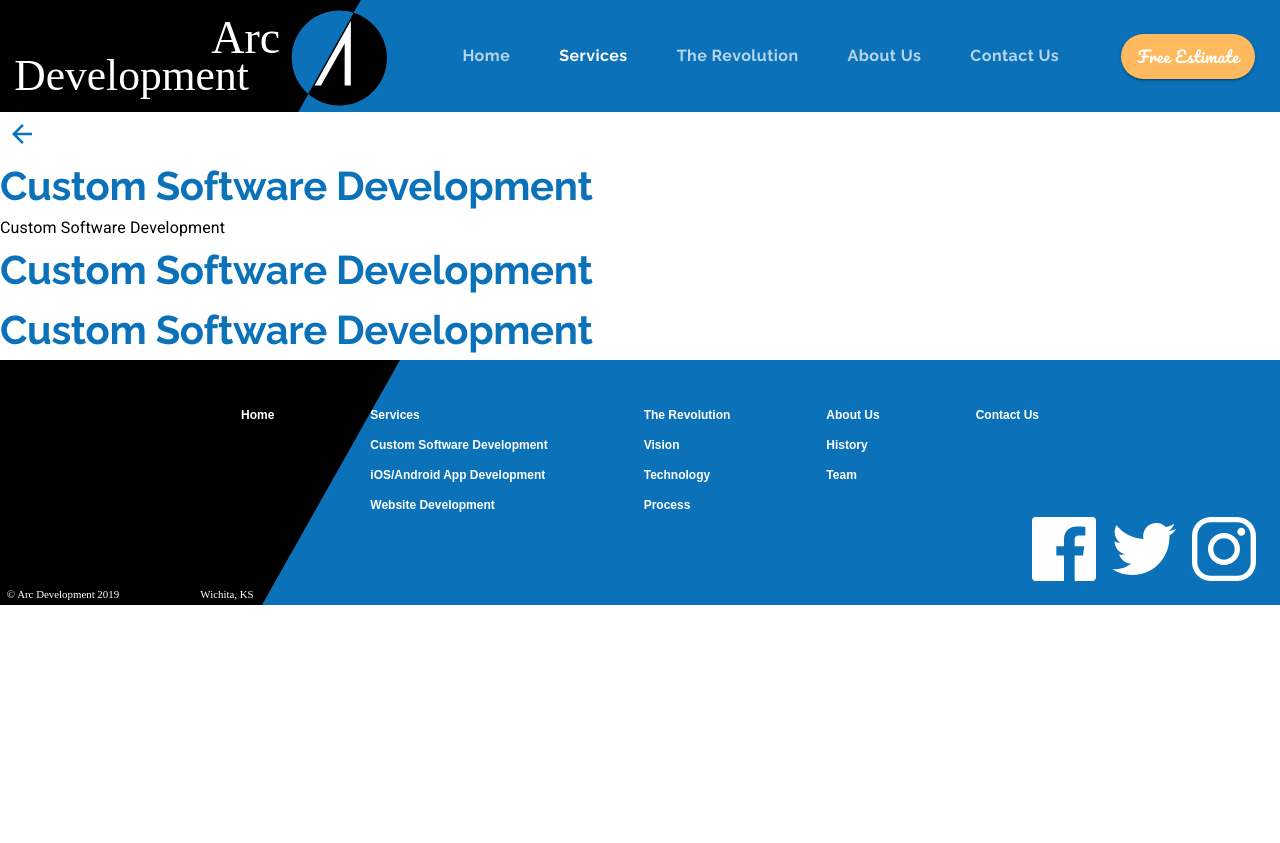
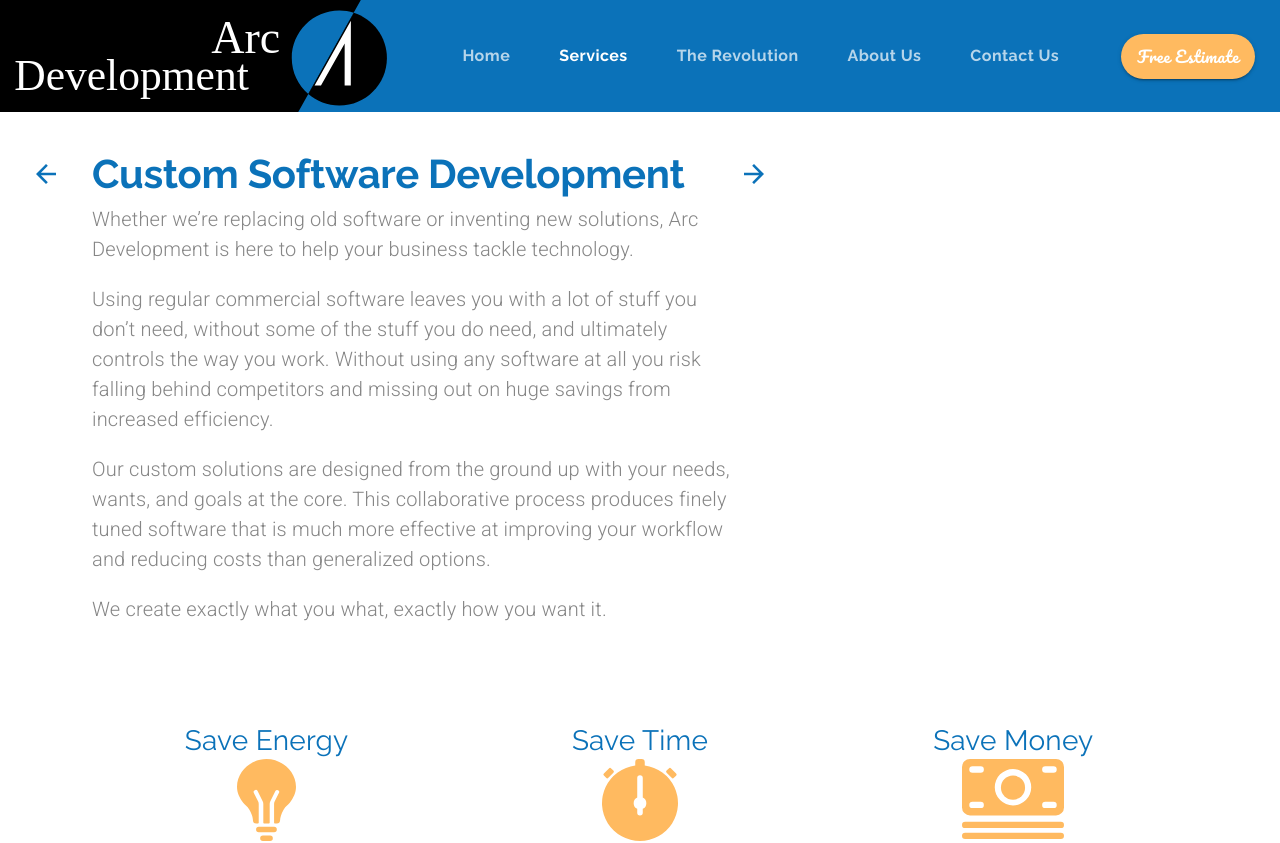
Before and after one commit to sarahflynn/arcdev, a React (Create React App) app: page /customsoftware in a window 1280 px wide. Shown: the top 843 px of the page. Before the commit the page ends 800 px from the top, so only its background shows below. Built offline with nearby package versions, Linux system fonts and the light colour scheme.

Commit message:
1st block of custom software

```diff
--- a/src/components/CustomSoftware.js
+++ b/src/components/CustomSoftware.js
@@ -12,34 +12,133 @@ import {
 
 import backArrow from "../assets/backArrow.svg";
 import forwardArrow from "../assets/forwardArrow.svg";
+import lightbulb from "../assets/bulb.svg";
+import cash from "../assets/cash.svg";
+import stopwatch from "../assets/stopwatch.svg";
 
-const useStyles = makeStyles((theme) => ({}));
+const useStyles = makeStyles((theme) => ({
+  heading: {
+    maxWidth: "40em",
+  },
+  arrowContainer: {
+    marginTop: "0.5em",
+  },
+  nameContainer: {
+    padding: "2em 5em 10em",
+  },
+}));
 
 export default function CustomSoftware(props) {
   const classes = useStyles();
   const theme = useTheme();
   const matchesSM = useMediaQuery(theme.breakpoints.down("sm"));
+  const { setSelectedIndex } = props;
 
   return (
-    <Grid container direction="column">
+    <Grid container direction="column" className={classes.nameContainer}>
       <Grid item container>
-        <Grid item>
-          <IconButton>
+        <Grid
+          item
+          className={classes.arrowContainer}
+          style={{ marginRight: "1.5em", marginLeft: "-3.5em" }}
+        >
+          <IconButton
+            onClick={() => setSelectedIndex(0)}
+            component={Link}
+            to="/services"
+            style={{ backgroundColor: "transparent" }}
+          >
             <img src={backArrow} alt="back to services page" />
           </IconButton>
         </Grid>
-        <Grid item container direction="column">
+        <Grid item container direction="column" className={classes.heading}>
           <Grid item>
-            <Typography variant="h2">Custom Software Development</Typography>
+            <Typography variant="h2">
+              Custom Software Development
+            </Typography>
+            <Typography style={{ marginBottom: "1em" }} variant="body1">
+              Whether we’re replacing old software or inventing new solutions,
+              Arc Development is here to help your business tackle technology.
+            </Typography>
+            <Typography style={{ marginBottom: "1em" }} variant="body1">
+              Using regular commercial software leaves you with a lot of stuff
+              you don’t need, without some of the stuff you do need, and
+              ultimately controls the way you work. Without using any software
+              at all you risk falling behind competitors and missing out on huge
+              savings from increased efficiency.
+            </Typography>
+            <Typography style={{ marginBottom: "1em" }} variant="body1">
+              Our custom solutions are designed from the ground up with your
+              needs, wants, and goals at the core. This collaborative process
+              produces finely tuned software that is much more effective at
+              improving your workflow and reducing costs than generalized
+              options.
+            </Typography>
+            <Typography style={{ marginBottom: "1em" }} variant="body1">
+              We create exactly what you what, exactly how you want it.
+            </Typography>
+          </Grid>
+        </Grid>
+        <Grid item className={classes.arrowContainer}>
+          <IconButton
+            onClick={() => setSelectedIndex(2)}
+            component={Link}
+            to="/mobileapps"
+            style={{ backgroundColor: "transparent" }}
+          >
+            <img src={forwardArrow} alt="forward to app development page" />
+          </IconButton>
+        </Grid>
+      </Grid>
+      <Grid
+        item
+        container
+        justify="center"
+        style={{ marginTop: "5em", marginBottom: "5em" }}
+      >
+        <Grid
+          item
+          container
+          direction="column"
+          md
+          alignItems="center"
+          style={{ maxWidth: "40em" }}
+        >
+          <Grid item>
+            <Typography variant="h4">Save Energy</Typography>
           </Grid>
           <Grid item>
-            <Typography variant="body1">Custom Software Development</Typography>
+            <img src={lightbulb} alt={lightbulb} />
+          </Grid>
+        </Grid>
+        <Grid
+          item
+          container
+          direction="column"
+          md
+          alignItems="center"
+          style={{ maxWidth: "40em" }}
+        >
+          <Grid item>
+            <Typography variant="h4">Save Time</Typography>
           </Grid>
           <Grid item>
-            <Typography variant="h2">Custom Software Development</Typography>
+            <img src={stopwatch} alt={stopwatch} />
+          </Grid>
+        </Grid>
+        <Grid
+          item
+          container
+          direction="column"
+          md
+          alignItems="center"
+          style={{ maxWidth: "40em" }}
+        >
+          <Grid item>
+            <Typography variant="h4">Save Money</Typography>
           </Grid>
           <Grid item>
-            <Typography variant="h2">Custom Software Development</Typography>
+            <img src={cash} alt={cash} />
           </Grid>
         </Grid>
       </Grid>
--- a/src/components/ui/Header.js
+++ b/src/components/ui/Header.js
@@ -72,6 +72,7 @@ const useStyles = makeStyles((theme) => ({
   },
   menuItem: {
     ...theme.typography.tab,
+    color: "white",
     opacity: 0.7,
     "&:hover": {
       opacity: 1,
--- a/src/components/ui/Theme.js
+++ b/src/components/ui/Theme.js
@@ -66,5 +66,10 @@ export default createMuiTheme({
       fontFamily: "Roboto",
       fontWeight: "bold",
     },
+    body1: {
+      fontSize: "1.25rem",
+      color: arcGrey,
+      fontWeight: 300,
+    },
   },
 });
```
